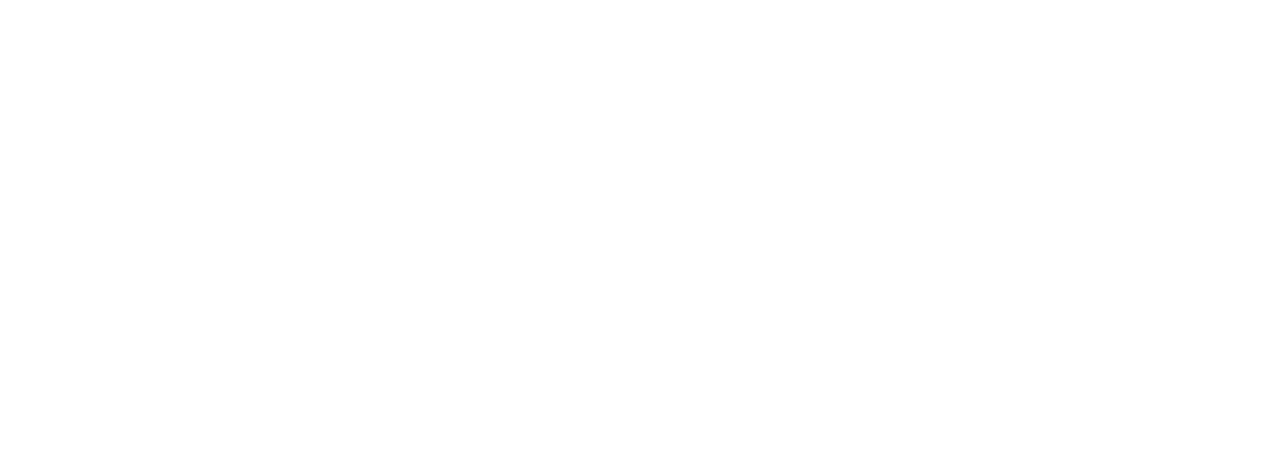
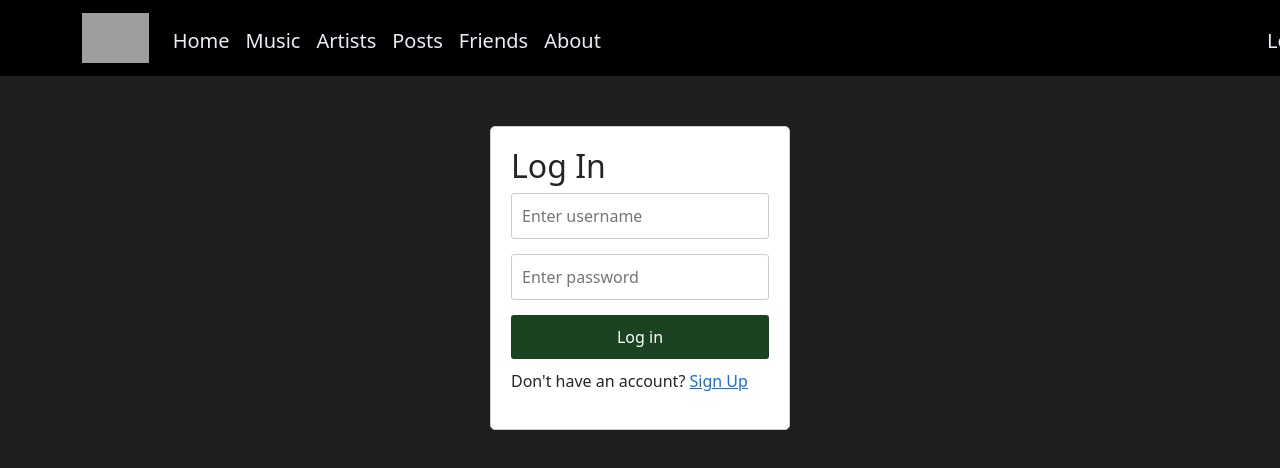
Before and after one commit to janghl/Database-Systems, a React (Vite) app in the folder code/app-react-express/client/: page /login in a window 1280 px wide. Before the commit this address had no page. Shown: the top 468 px of the page. Built offline with nearby package versions, Linux system fonts and the light colour scheme; grey boxes are pictures that could not be loaded.

Commit message:
Updated front end and added login screen

```diff
--- a/code/app-react-express/client/package.json
+++ b/code/app-react-express/client/package.json
@@ -25,6 +25,6 @@
     "eslint-plugin-react-hooks": "^4.6.0",
     "eslint-plugin-react-refresh": "^0.4.6",
     "typescript": "^5.2.2",
-    "vite": "^5.2.9"
+    "vite": "^5.2.10"
   }
 }
--- a/code/app-react-express/client/src/App.css
+++ b/code/app-react-express/client/src/App.css
@@ -1,11 +1,11 @@
 /* Include: border: 2px solid white; to see position on screen*/
 .titleText {
-    color: black; /* black color*/
+    color: rgb(255, 255, 255); /* black color*/
     font-family: 'Helvetica', sans-serif; /* Specify a clean sans-serif font */
     font-size: 60px; /* Adjust the font size as needed */
     font-weight: bold; /* Make the text bold for emphasis */
     padding: 10px 20px; /* Add padding for spacing, 10px top and bottom, 20px left and right */
-    text-shadow: 2px 2px 4px rgba(0, 0, 0, 0.3); /* Shadow with offset, blur radius, and color */
+    text-shadow: 2px 2px 4px rgba(255, 255, 255, 0.3); /* Shadow with offset, blur radius, and color */
     margin-left: 5px;
     margin-right: 5px;
     padding-top: 100px;
@@ -19,11 +19,13 @@
     font-weight: bold; /* Make the text bold for emphasis */
 }
 
-/* Include: border: 2px solid blue; to see position on screen*/
+/* Include: border: 2px solid blue; to see position on screen */
+/* NO SCROLLING, USE OTHER CONTAINERS TO DO SO (THIS ELIMINATES A BUG) */
 .screen {
-    background-color: rgb(81, 198, 133);
-    height: 200vh;
+    background-color: rgb(31, 31, 31);
+    height: 100vh;
     width: 100%;
+    overflow-y: auto;
 }
 
 /* Include: border: 2px solid black; to see position on screen*/
@@ -33,6 +35,7 @@
     margin-right: 5px;
     justify-content: center;
     position: relative;
+    color: white
 }
 
 /* Change the color of the navbar text*/
@@ -63,10 +66,32 @@
    margin-right: auto;
 }
 
+.side-panel-content::-webkit-scrollbar {
+  width: 8px;
+  margin-left: 5px;
+}
+
+.side-panel-content::-webkit-scrollbar-thumb {
+  background-color: #333;
+  border-radius: 10px;
+}
+
+.side-panel-content::-webkit-scrollbar-track:hover {
+  background-color: #44444421;
+}
+
+.side-panel-content::-webkit-scrollbar-thumb:hover {
+  background-color: #3f3f3f;
+}
+
+.side-panel-content::-webkit-scrollbar-corner {
+  background-color: transparent;
+}
+
 .side-panel {
   width: 15%;
-  height: 200vh; /* Use viewport height to stretch the panel */
-  background-color: #000000; /* Adjust background color as needed */
+  height: 100vh;
+  background-color: #000000;
   top: 0;
   left: 0;
   position: absolute;
@@ -84,6 +109,25 @@
   width: calc(100% - 5px - 5px);
 }
 
+.close-btn {
+  background-color: #333;
+  position: absolute;
+  color: #fff;
+  border: none;
+  border-radius: 50%;
+  width: 30px;
+  height: 30px;
+  margin-top: 90px;
+  right: -40px;
+  cursor: pointer;
+  justify-content: center;
+  align-items: center;
+}
+
+.close-btn:hover {
+  background-color: #555;
+}
+
 .panel-text {
   color: white;
   margin-top: 5px;
@@ -96,8 +140,8 @@
 }
 
 .panel-block a {
-  align-items: center; /* Center content horizontally */
-  text-align: center; /* Center text content horizontally */
+  align-items: center;
+  text-align: center;
   display: flex;
   margin-bottom: 75px;
   flex-direction: column;
@@ -118,7 +162,7 @@
 }
 
 .post {
-  border: 2px solid #1b4221;
+  border: 3px solid #13294B;
   align-items: center;
   margin-left: auto;
   margin-right: auto;
@@ -127,16 +171,16 @@
   height: 200px;
   padding: 20px;
   margin-bottom: 20px;
-  background-color: rgb(45, 136, 86);
+  background-color: rgb(24, 24, 24);
   position: relative;
 }
 
 .post-album-img {
-  border: 2px solid rgba(15, 53, 21, 0.568);
-  margin-top: -158px;
+  border: 2px solid #E84A27;
+  margin-top: -150px;
   margin-left: 0px;
-  height: 175px;
-  width: 175px;
+  height: 160px;
+  width: 160px;
   display: block;
   object-fit: cover;
 }
@@ -149,20 +193,59 @@
 
 .post h2 {
   font-size: 2rem;
-  margin-left: 200px;
+  margin-left: 180px;
   margin-bottom: 10px;
   font-weight: bold;
-  color: rgb(0, 0, 0);
+  text-shadow: 2px 2px 4px #ffffff5d;
+  color: rgb(218, 218, 218);
 }
 
 .post h1 {
   font-size: 1.75rem;
-  margin-left: 200px;
+  margin-left: 190px;
   margin-bottom: 10px;
+  color: white
 }
 
 .post p {
   font-size: 1rem;
-  margin-left: 200px;
+  margin-left: 190px;
   margin-bottom: 4px;
+  color: rgb(218, 218, 218);
 }
+
+.login-form {
+  background-color: #ffffff;
+  border: 1px solid #cccccc;
+  border-radius: 5px;
+  padding: 20px;
+  width: 300px;
+  margin: 0 auto;
+}
+
+.login-heading {
+  margin-bottom: 20px;
+}
+
+.login-form input[type="text"],
+.login-form input[type="password"] {
+  width: 100%;
+  padding: 10px;
+  margin-bottom: 15px;
+  border: 1px solid #cccccc;
+  border-radius: 3px;
+}
+
+.login-form button {
+  width: 100%;
+  padding: 10px;
+  background-color: #1b4221;
+  color: #ffffff;
+  border: none;
+  border-radius: 3px;
+  cursor: pointer;
+}
+
+.login-form button:hover {
+  background-color: rgb(45, 136, 86);
+}
--- a/code/app-react-express/client/src/App.tsx
+++ b/code/app-react-express/client/src/App.tsx
@@ -1,21 +1,23 @@
 import "./App.css";
 import { Route, Routes } from "react-router-dom";
 import Home from "./pages/Home";
-import About from "./pages/About";
-import Reviews from "./pages/Posts";
+import Posts from "./pages/Posts";
 import Artists from "./pages/Artists";
 import Music from "./pages/Music";
 import Friends from "./pages/Friends";
+import Login from "./pages/Login";
+import Signup from "./pages/Signup";
 
 function App() {
   return (
     <Routes>
       <Route path="/" element={<Home />} />
-      <Route path="/about" element={<About />} />
-      <Route path="/reviews" element={<Reviews />} />
+      <Route path="/posts" element={<Posts />} />
       <Route path="/artists" element={<Artists />} />
       <Route path="/friends" element={<Friends />} />
       <Route path="/music" element={<Music />} />
+      <Route path="/login" element={<Login />} />
+      <Route path="/signup" element={<Signup />} />
     </Routes>
   );
 }
--- a/code/app-react-express/client/src/components/NavBar.tsx
+++ b/code/app-react-express/client/src/components/NavBar.tsx
@@ -1,24 +1,28 @@
-import "../App.css";
+import React, { useState } from "react";
+import SidePanel from "./SidePanel";
 
 function NavBar() {
+  const [isSidePanelOpen, setIsSidePanelOpen] = useState(false);
+
+  const toggleSidePanel = () => {
+    setIsSidePanelOpen(!isSidePanelOpen);
+  };
+
   return (
     <div className="sticky-top">
       <nav className="navbar navbar-expand-lg navbar-custom">
         <div className="container">
           <a className="navbar-brand" href="/">
             <img
-              src="https://i.ibb.co/0Qz82xX/monkeymusic.jpg"
+              src="https://i.imgur.com/EswKOEZ.png"
               className="logo"
+              alt="Logo"
             />
           </a>
           <button
             className="navbar-toggler"
             type="button"
-            data-toggle="collapse"
-            data-target="#navbarNav"
-            aria-controls="navbarNav"
-            aria-expanded="false"
-            aria-label="Toggle navigation"
+            onClick={toggleSidePanel}
           >
             <span className="navbar-toggler-icon"></span>
           </button>
@@ -40,8 +44,8 @@
                 </a>
               </li>
               <li className="nav-item">
-                <a className="nav-link" href="reviews">
-                  Reviews
+                <a className="nav-link" href="posts">
+                  Posts
                 </a>
               </li>
               <li className="nav-item">
@@ -50,14 +54,20 @@
                 </a>
               </li>
               <li className="nav-item">
-                <a className="nav-link" href="about">
+                <button className="nav-link" onClick={toggleSidePanel}>
                   About
+                </button>
+              </li>
+              <li className="nav-item" style={{ marginLeft: "650px" }}>
+                <a className="nav-link" href="login">
+                  Login
                 </a>
               </li>
             </ul>
           </div>
         </div>
       </nav>
+      {isSidePanelOpen && <SidePanel onClose={toggleSidePanel} />}
     </div>
   );
 }
--- a/code/app-react-express/client/src/pages/Artists.tsx
+++ b/code/app-react-express/client/src/pages/Artists.tsx
@@ -31,7 +31,7 @@
       <NavBar />
       <div className="bodyContainer">
         Hello there! Currently working on Artists page, try again later!
-        <Button clickFunction={handleClick} text={"Generate Artists"} />
+        <Button clickFunction={handleClick} text={"Generate Artists"}/>
         {stringdata &&
           <p>
             ${stringdata}
--- a/code/app-react-express/client/src/pages/Home.tsx
+++ b/code/app-react-express/client/src/pages/Home.tsx
@@ -8,9 +8,7 @@
     <div className="screen">
       <NavBar />
       <Title />
-      <div className="bodyContainer">
-        <BgImage />
-      </div>
+      <BgImage />
     </div>
   );
 }
--- /dev/null
+++ b/code/app-react-express/client/src/pages/Login.tsx
@@ -0,0 +1,83 @@
+import React, { useState, ChangeEvent } from "react";
+import { Link } from "react-router-dom";
+import NavBar from "../components/NavBar";
+
+interface UsernameTextboxProps {
+  setUsername: React.Dispatch<React.SetStateAction<string>>;
+}
+
+const UsernameTextbox: React.FC<UsernameTextboxProps> = ({ setUsername }) => {
+  const handleChange = (e: ChangeEvent<HTMLInputElement>) => {
+    setUsername(e.target.value);
+  };
+
+  return (
+    <input
+      type="text"
+      placeholder="Enter username"
+      onChange={handleChange}
+    />
+  );
+};
+
+interface PasswordTextboxProps {
+  setPassword: React.Dispatch<React.SetStateAction<string>>;
+}
+
+const PasswordTextbox: React.FC<PasswordTextboxProps> = ({ setPassword }) => {
+  const handleChange = (e: ChangeEvent<HTMLInputElement>) => {
+    setPassword(e.target.value);
+  };
+
+  return (
+    <input
+      type="password"
+      placeholder="Enter password"
+      onChange={handleChange}
+    />
+  );
+};
+
+interface SubmitButtonProps {
+    handleSubmit: (e: React.FormEvent<HTMLFormElement>) => void;
+  }
+
+
+  const SubmitButton: React.FC<SubmitButtonProps> = ({ handleSubmit }) => {
+    return <button type="submit">Log in</button>;
+  };
+
+
+
+function Login() {
+  const [username, setUsername] = useState<string>("");
+  const [password, setPassword] = useState<string>("");
+
+  const handleSubmit = (e: React.FormEvent<HTMLFormElement>) => {
+    e.preventDefault();
+
+    // Pass username and password to SQL query function or API endpoint
+    console.log("Username:", username);
+    console.log("Password:", password);
+    // Call SQL query function or API endpoint here
+  };
+
+  return (
+    <div className="screen">
+      <NavBar />
+      <div className="login-form" style={{ marginTop: '50px' }}>
+        <h2>Log In</h2>
+        <form onSubmit={handleSubmit}>
+          <UsernameTextbox setUsername={setUsername} />
+          <PasswordTextbox setPassword={setPassword} />
+          <SubmitButton handleSubmit={handleSubmit} />
+        </form>
+        <p style={{ marginTop: '10px' }}>
+          Don't have an account? <Link to="/signup">Sign Up</Link>
+        </p>
+      </div>
+    </div>
+  );
+}
+
+export default Login;
--- a/code/app-react-express/client/src/pages/Posts.tsx
+++ b/code/app-react-express/client/src/pages/Posts.tsx
@@ -2,7 +2,7 @@
 import "../App.css";
 import Post from "../components/Post";
 
-function Reviews() {
+function Posts() {
   return (
     <div className="screen">
       <NavBar />
@@ -13,4 +13,4 @@
   );
 }
 
-export default Reviews;
+export default Posts;
--- /dev/null
+++ b/code/app-react-express/client/src/pages/Signup.tsx
@@ -0,0 +1,44 @@
+// Signup.tsx
+import React, { useState } from "react";
+import { Link } from "react-router-dom";
+import NavBar from "../components/NavBar";
+
+function Signup() {
+  const [username, setUsername] = useState("");
+  const [password, setPassword] = useState("");
+
+  const handleSubmit = (e: React.FormEvent<HTMLFormElement>) => {
+    e.preventDefault();
+    // Implement signup logic here
+    console.log("Signing up with:", username, password);
+  };
+
+  return (
+    <div className="screen">
+      <NavBar />
+      <div className="login-form" style={{ marginTop: '50px' }}>
+        <h2>Sign Up</h2>
+        <form onSubmit={handleSubmit}>
+          <input
+            type="text"
+            placeholder="Enter username"
+            value={username}
+            onChange={(e) => setUsername(e.target.value)}
+          />
+          <input
+            type="password"
+            placeholder="Enter password"
+            value={password}
+            onChange={(e) => setPassword(e.target.value)}
+          />
+          <button type="submit">Sign Up</button>
+        </form>
+        <p style={{ marginTop: '10px' }}>
+          Already have an account? <Link to="/login">Login</Link>
+        </p>
+      </div>
+    </div>
+  );
+};
+
+export default Signup;
```
Also changed, not shown: code/app-react-express/client/src/components/SidePanel.tsx (+21 -12 lines), code/app-react-express/client/src/pages/About.tsx (deleted, +0 -14 lines), code/app-react-express/client/src/pages/Reviews.tsx (deleted, +0 -15 lines), 2 other files (tests, documents, lock files or other folders).
